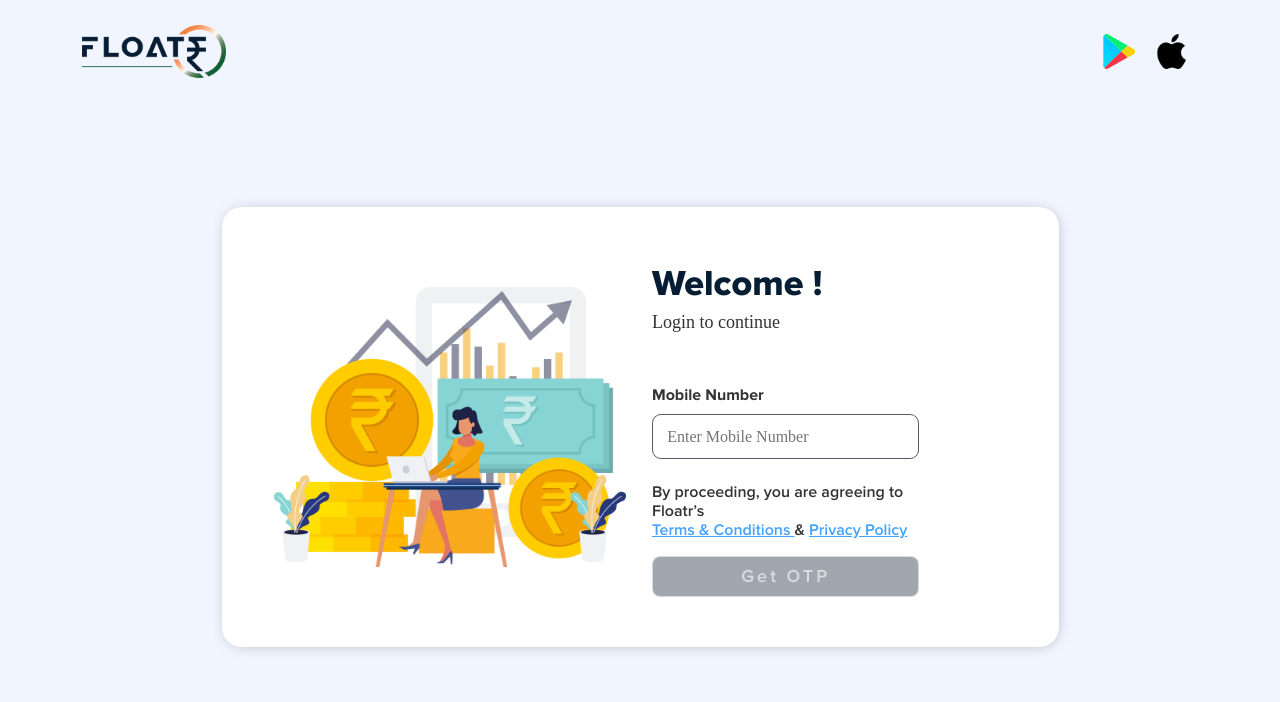
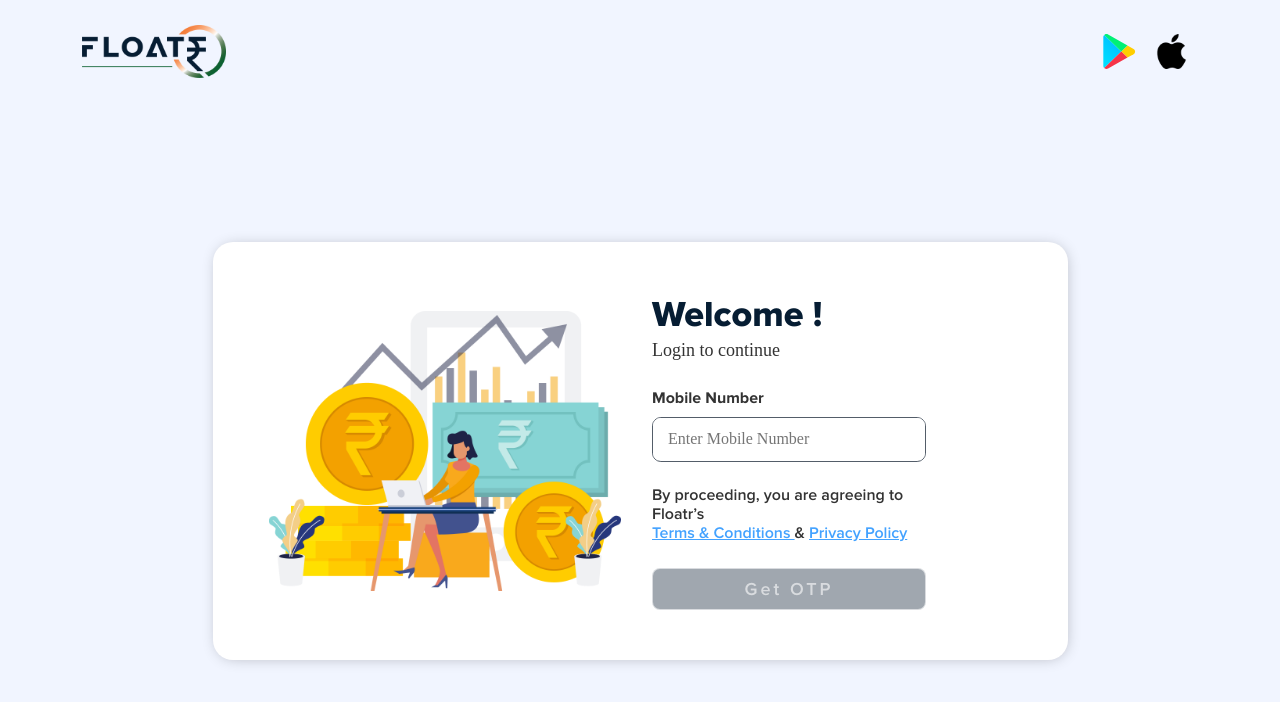
Before and after one commit to Sumit2406/floatrweb, a React (Create React App) app: page / in a window 1280 px wide. Shown: the top 702 px of the page. Built offline with nearby package versions, Linux system fonts and the light colour scheme; a web font is replaced by a local one.

Commit message:
realign login page

```diff
--- a/src/components/Button.js
+++ b/src/components/Button.js
@@ -13,7 +13,9 @@ export default function Button({btnLabel,rectangualar,btnClick,disable}) {
       letterSpacing:'3px',
 lineHeight: '1.5',
 fontSize: '18px',
-fontFamily: 'ProximaSemiBold'
+fontFamily: 'ProximaSemiBold',
+padding: '7px 10px',
+maxHeight: '42px'
     })
  : ({
   backgroundColor: disable ? '#43A2FF' :'#6E7985',
@@ -24,8 +26,9 @@ fontFamily: 'ProximaSemiBold'
       letterSpacing:'3px',
 lineHeight: '1.5',
 fontSize: '18px',
-fontFamily: 'ProximaSemiBold'
-
+fontFamily: 'ProximaSemiBold',
+padding: '7px 10px',
+maxHeight: '42px'
 })}
       onClick={btnClick}
       disabled= {disable ? false : true}
--- a/src/components/InputBox.js
+++ b/src/components/InputBox.js
@@ -4,7 +4,7 @@ const InputBox = ({ title, placeholder, prefix, suffix, image1, image2, value, i
   type }) => {
   return (
     <div className='txtinputblock'>
-      <label >{title} </label>
+      {title && <label >{title} </label>}
       <div className='textinput'>
       {prefix && <span className="textinput_prefix ">{prefix}</span>}
       {image1 &&
--- a/src/components/Otp.js
+++ b/src/components/Otp.js
@@ -16,6 +16,17 @@ export default function Otp()
         }
     };
 
+    const handleKeyDown = (e, index) => {
+        if (e.key === "Backspace" && !otp[index]) {
+          if (index > 0) {
+            const previousInput = e.target.previousSibling;
+            if (e.target.previousSibling) {
+              previousInput.focus();
+            }
+          }
+        }
+      };
+
     return (
             <div className="row">
                 <p>Mobile Number Verification</p>
@@ -32,6 +43,8 @@ export default function Otp()
                                 value={data}
                                 onChange={e => handleChange(e.target, index)}
                                 onFocus={e => e.target.select()}
+                                onKeyDown={(e) => handleKeyDown(e, index)}
+
                             />
                         );
                     })}
--- a/src/screens/LoginPage.js
+++ b/src/screens/LoginPage.js
@@ -27,8 +27,8 @@ export default function LoginPage() {
   };
 
   return (
-    <div className="loginBlock">
-    <div className="container row align-item-center justify-content-center">
+    <div className="loginBlock container">
+    <div className="row justify-content-center">
       <div className="MainPageContent col-9 ">
       <div className="row ">
       <div className="col-6 d-flex justify-content-center align-self-center">
--- a/src/scss/App.scss
+++ b/src/scss/App.scss
@@ -11,6 +11,7 @@ body {
   font-family: "ProximaRegular";
   background-color: #F1F5FF;
   font-size: 1em;
+  -webkit-font-smoothing: auto;
 }
 
 img {
@@ -20,21 +21,23 @@ img {
 
 .mainbody {
   // width: 100%;
-  // height: calc(100vh - 104px);
+  height: calc(100vh - 104px);
   // margin-top: 50px;
-  position: relative;
-  height: 100%;
+  // position: relative;
+  // height: 100%;
+  display: flex;
+  align-items: center;
 }
 .loginBlock{
   // height: 100%;
-  display: flex;
+  // display: flex;
   // align-items: center;
-justify-content: center;
+// justify-content: center;
 // margin-top: -51px;
-position: absolute;
-top: 104px;
-bottom: 20px;
-width: 100%;
+// position: absolute;
+// top: 104px;
+// bottom: 20px;
+// width: 100%;
 }
 
 .App-logo {
@@ -95,7 +98,7 @@ height: 280px;
 font-family: 'ProximaSemiBold';
 font-size: 16px;
 line-height: 1.2;
-margin-bottom: 16px;
+margin-bottom: 25px;
 span{
   color: #43A2FF;
 text-decoration-line: underline;
@@ -105,7 +108,7 @@ text-decoration-line: underline;
   color: #061D33;
 font-family: 'ProximaExtraBold';
 font-size: 36px;
-line-height: 1.5;
+line-height: 1.3;
 margin: 0px;
 }
 
@@ -118,17 +121,19 @@ margin: 0px;
 }
 
 .otp-field {
-    width: 50px;
-    height: 50px;
+    width: 45px;
+    height: 45px;
     border-radius: 5px;
     color: #333;
     font-family: ProximaNormal;
     font-size: 28px;
-    padding: 10.5px 15.5px;
-    margin-right: 28px;
+    padding: 9.5px 13.5px;
+    margin-right: 22px;
 }
 .OTPWarning{
-
   display: flex;
   justify-content: space-between;
+  margin-top: 8px;
+  margin-bottom: 8px;
+  font-size: 14px;
 }
--- a/src/scss/components.scss
+++ b/src/scss/components.scss
@@ -35,8 +35,9 @@
 .txtinputblock .textinput_box, .txtinputblock .textinput_box:focus {
     width: 100%;
     border: none;
-    border-radius: 0.72em;
-  padding: 0 0.8888888888888888em;
+    border-radius: 0.25em;
+  padding: 0 15px;
+  max-height: 42px;
 }
 
 .txtinputblock .errormessage {
@@ -62,7 +63,7 @@
 }
 
 .inputwithlbl{
-  margin-top: 50px;
+  margin-top: 25px;
 }
 
 .input-demo__prefix,
```
